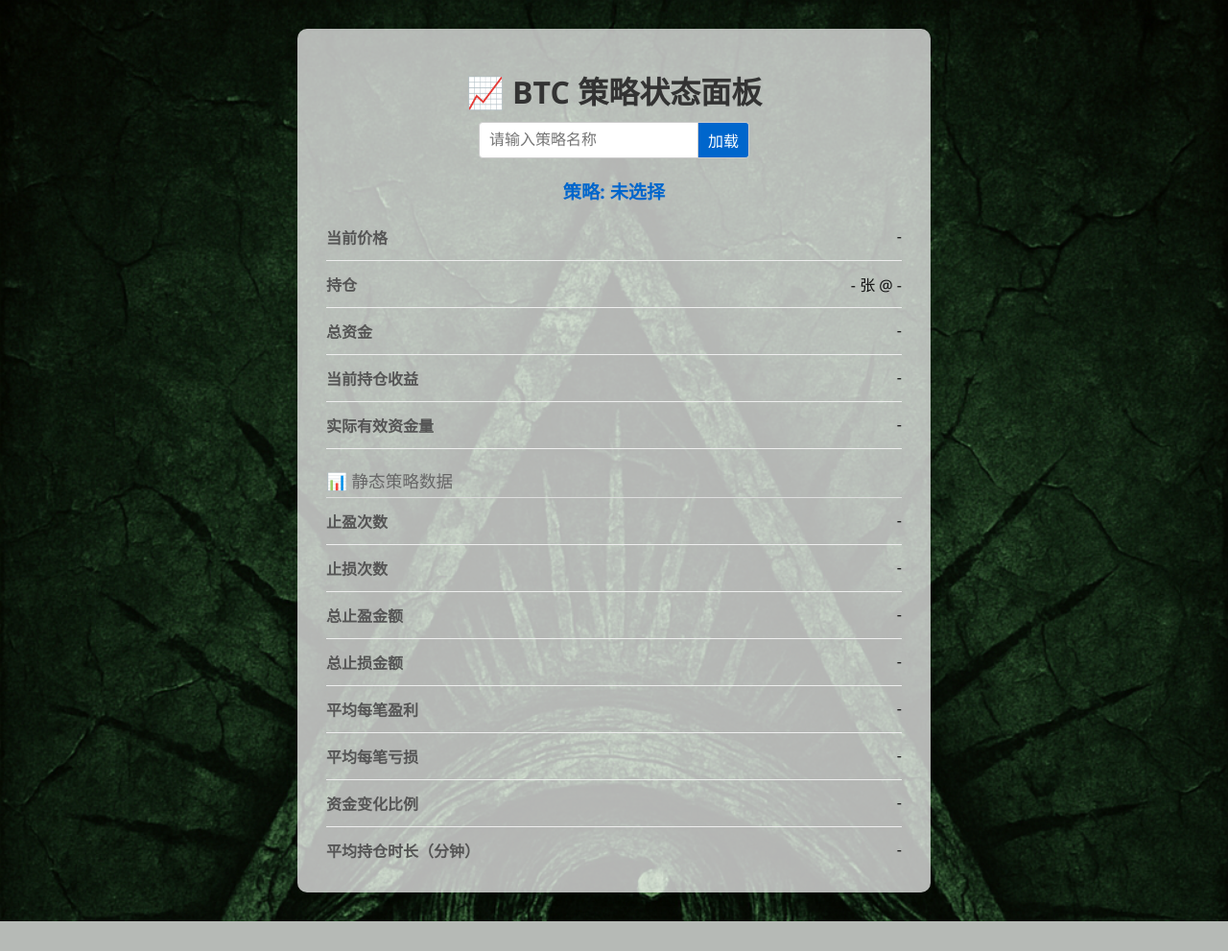
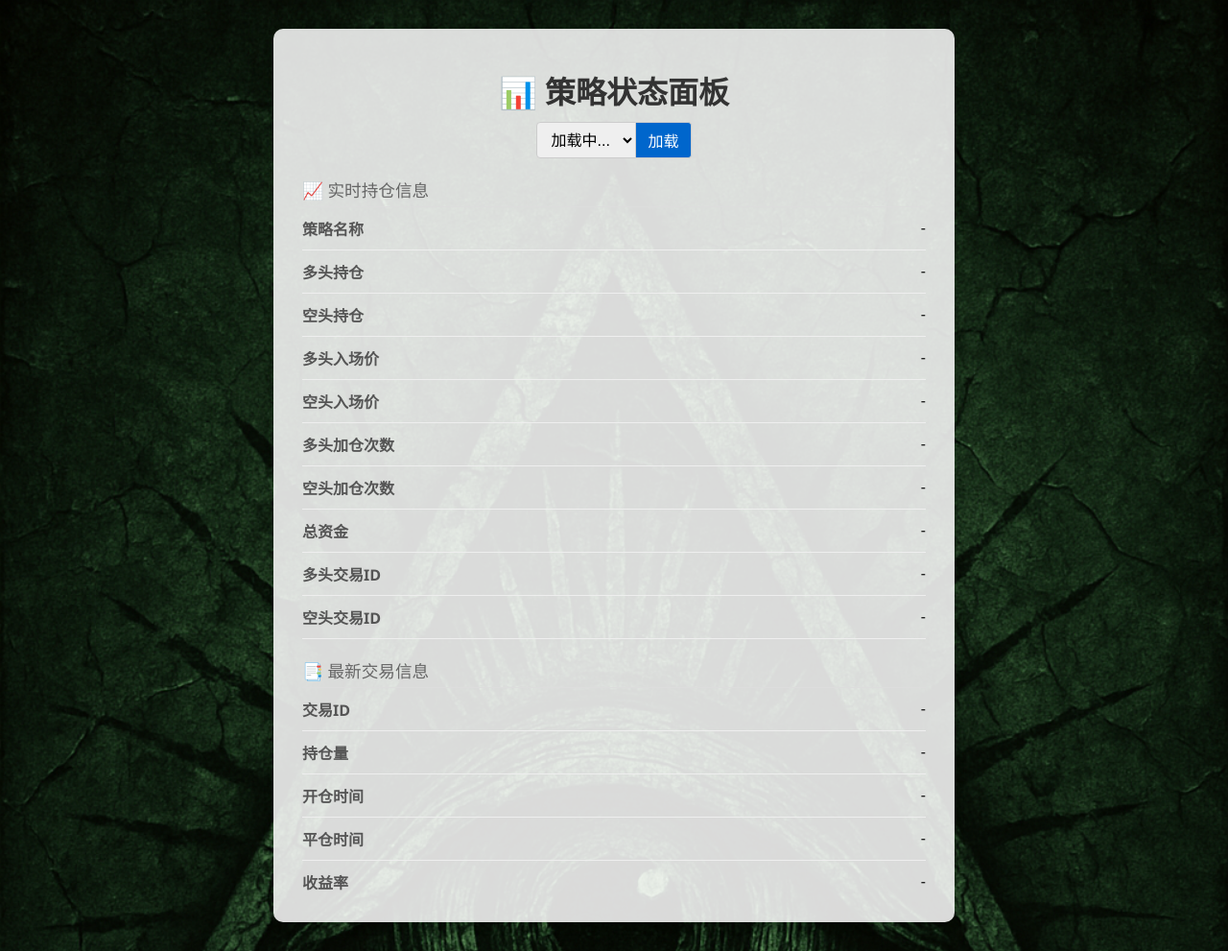
Before and after one commit to EugeneYilia/AllSeeingEye, a web app: page /capital.html in a window 1280 px wide. Shown: the whole page at 96% size. Before the commit the page ends 960 px from the top, so only its background shows below. Run offline with its HTML, style and script files only (its server is not run), Linux system fonts and the light colour scheme; data that the repository does not hold is empty.

Commit message:
update frontend

```diff
--- a/src/main/resources/static/capital.html
+++ b/src/main/resources/static/capital.html
@@ -2,23 +2,22 @@
 <html lang="zh">
 <head>
     <meta charset="UTF-8">
-    <title>BTC 策略状态面板</title>
+    <title>策略状态面板</title>
     <meta name="viewport" content="width=device-width, initial-scale=1.0">
     <link rel="icon" href="/static/imgs/favicon.ico" type="image/x-icon">
     <style>
         body {
             font-family: "Segoe UI", Tahoma, Geneva, Verdana, sans-serif;
-            background: #f4f6f8;
+            background: #f4f6f8 url("/static/imgs/CapitalEugene.png") no-repeat center center fixed;
+            background-size: cover;
             margin: 0;
             padding: 0;
-            background: #f4f6f8 url("/static/imgs/CapitalEugene.png") no-repeat center center fixed;
-            background-size: cover;
         }
 
         .container {
-            max-width: 600px;
+            max-width: 650px;
             margin: 30px auto;
-            background: rgba(255, 255, 255, 0.7); /* 改成半透明白色 */
+            background: rgba(255, 255, 255, 0.85);
             padding: 20px 30px;
             border-radius: 10px;
             box-shadow: 0 4px 12px rgba(0, 0, 0, 0.1);
@@ -30,21 +29,13 @@
             margin-bottom: 10px;
         }
 
-        .strategy-name {
-            text-align: center;
-            font-size: 1.2em;
-            font-weight: bold;
-            color: #0066cc;
-            margin-bottom: 10px;
-        }
-
         .input-group {
             display: flex;
             justify-content: center;
             margin-bottom: 20px;
         }
 
-        .input-group input {
+        .input-group select {
             padding: 6px 10px;
             font-size: 1em;
             border: 1px solid #ccc;
@@ -53,7 +44,7 @@
         }
 
         .input-group button {
-            padding: 6px 10px;
+            padding: 6px 12px;
             font-size: 1em;
             border: 1px solid #ccc;
             border-left: none;
@@ -63,10 +54,18 @@
             cursor: pointer;
         }
 
+        .section-title {
+            font-size: 1.1em;
+            color: #666;
+            margin-top: 20px;
+            border-bottom: 1px solid #ddd;
+            padding-bottom: 5px;
+        }
+
         .item {
             display: flex;
             justify-content: space-between;
-            padding: 12px 0;
+            padding: 10px 0;
             border-bottom: 1px solid #eee;
         }
 
@@ -83,145 +82,109 @@
             color: #111;
             font-weight: 500;
         }
-
-        .section-title {
-            font-size: 1.1em;
-            color: #666;
-            margin-top: 20px;
-            border-bottom: 1px solid #ddd;
-            padding-bottom: 5px;
-        }
     </style>
 </head>
 <body>
 <div class="container">
-    <h1>📈 BTC 策略状态面板</h1>
+    <h1>📊 策略状态面板</h1>
     <div class="input-group">
-        <input type="text" id="strategy_input" placeholder="请输入策略名称">
+        <select id="strategy_select">
+            <option value="">加载中...</option>
+        </select>
         <button onclick="loadStrategy()">加载</button>
     </div>
-    <div class="strategy-name" id="strategy_display">策略: 未选择</div>
 
-    <div class="item">
-        <span class="label">当前价格</span>
-        <span class="value" id="price">-</span>
-    </div>
+    <div class="section-title">📈 实时持仓信息</div>
+    <div class="item"><span class="label">策略名称</span><span class="value" id="strategy_name">-</span></div>
+    <div class="item"><span class="label">多头持仓</span><span class="value" id="long_pos">-</span></div>
+    <div class="item"><span class="label">空头持仓</span><span class="value" id="short_pos">-</span></div>
+    <div class="item"><span class="label">多头入场价</span><span class="value" id="long_entry">-</span></div>
+    <div class="item"><span class="label">空头入场价</span><span class="value" id="short_entry">-</span></div>
+    <div class="item"><span class="label">多头加仓次数</span><span class="value" id="long_count">-</span></div>
+    <div class="item"><span class="label">空头加仓次数</span><span class="value" id="short_count">-</span></div>
+    <div class="item"><span class="label">总资金</span><span class="value" id="capital">-</span></div>
+    <div class="item"><span class="label">多头交易ID</span><span class="value" id="long_id">-</span></div>
+    <div class="item"><span class="label">空头交易ID</span><span class="value" id="short_id">-</span></div>
 
-    <div class="item">
-        <span class="label">持仓</span>
-        <span class="value"><span id="position">-</span> 张 @ <span id="entry">-</span></span>
-    </div>
-
-    <div class="item">
-        <span class="label">总资金</span>
-        <span class="value" id="capital">-</span>
-    </div>
-
-    <div class="item">
-        <span class="label">当前持仓收益</span>
-        <span class="value" id="current_pnl">-</span>
-    </div>
-
-    <div class="item">
-        <span class="label">实际有效资金量</span>
-        <span class="value" id="effective_capital">-</span>
-    </div>
-
-    <div class="section-title">📊 静态策略数据</div>
-
-    <div class="item">
-        <span class="label">止盈次数</span>
-        <span class="value" id="take_profit_count">-</span>
-    </div>
-
-    <div class="item">
-        <span class="label">止损次数</span>
-        <span class="value" id="stop_loss_count">-</span>
-    </div>
-
-    <div class="item">
-        <span class="label">总止盈金额</span>
-        <span class="value" id="total_take_profit_amount">-</span>
-    </div>
-
-    <div class="item">
-        <span class="label">总止损金额</span>
-        <span class="value" id="total_stop_loss_amount">-</span>
-    </div>
-
-    <div class="item">
-        <span class="label">平均每笔盈利</span>
-        <span class="value" id="avg_profit_per_trade">-</span>
-    </div>
-
-    <div class="item">
-        <span class="label">平均每笔亏损</span>
-        <span class="value" id="avg_loss_per_trade">-</span>
-    </div>
-
-    <div class="item">
-        <span class="label">资金变化比例</span>
-        <span class="value" id="capital_change_ratio">-</span>
-    </div>
-
-    <div class="item">
-        <span class="label">平均持仓时长（分钟）</span>
-        <span class="value" id="avg_holding_duration">-</span>
-    </div>
+    <div class="section-title">📑 最新交易信息</div>
+    <div class="item"><span class="label">交易ID</span><span class="value" id="agg_id">-</span></div>
+    <div class="item"><span class="label">持仓量</span><span class="value" id="agg_holding">-</span></div>
+    <div class="item"><span class="label">开仓时间</span><span class="value" id="agg_open">-</span></div>
+    <div class="item"><span class="label">平仓时间</span><span class="value" id="agg_close">-</span></div>
+    <div class="item"><span class="label">收益率</span><span class="value" id="agg_return">-</span></div>
 </div>
 
 <script>
     let strategyName = "";
 
-    async function fetchStatus() {
-        if (!strategyName) return;
+    async function fetchAllStrategies() {
         try {
-            const res = await fetch(`/api/status`);
-            const data = await res.json();
-
-            document.getElementById("price").innerText = parseFloat(data.price).toFixed(2);
-            document.getElementById("position").innerText = data.position;
-            document.getElementById("entry").innerText = data.entry || "-";
-            document.getElementById("capital").innerText = data.capital.toFixed(5) + " USDT";
-            document.getElementById("current_pnl").innerText = data.current_pnl.toFixed(5) + " USDT";
-            document.getElementById("effective_capital").innerText = data.effective_capital.toFixed(5) + " USDT";
+            const res = await fetch("/v1/strategy/all");
+            const strategies = await res.json();
+            const select = document.getElementById("strategy_select");
+            select.innerHTML = `<option value="">请选择策略</option>`;
+            strategies.forEach(name => {
+                const option = document.createElement("option");
+                option.value = name;
+                option.text = name;
+                select.appendChild(option);
+            });
         } catch (err) {
-            console.error("实时数据获取失败:", err);
+            console.error("策略列表加载失败:", err);
         }
     }
 
-    async function fetchStaticData() {
+    async function fetchPosition() {
         if (!strategyName) return;
         try {
-            const res = await fetch(`/api/aggregate/${strategyName}`);
+            const res = await fetch(`/v1/strategy/position/state/${strategyName}`);
             const data = await res.json();
 
-            document.getElementById("take_profit_count").innerText = data.take_profit_count;
-            document.getElementById("stop_loss_count").innerText = data.stop_loss_count;
-            document.getElementById("total_take_profit_amount").innerText = data.total_take_profit_amount.toFixed(5) + " USDT";
-            document.getElementById("total_stop_loss_amount").innerText = data.total_stop_loss_amount.toFixed(5) + " USDT";
-            document.getElementById("avg_profit_per_trade").innerText = data.avg_profit_per_trade.toFixed(5) + " USDT";
-            document.getElementById("avg_loss_per_trade").innerText = data.avg_loss_per_trade.toFixed(5) + " USDT";
-            document.getElementById("capital_change_ratio").innerText = (data.capital_change_ratio * 100).toFixed(2) + "%";
-            document.getElementById("avg_holding_duration").innerText = data.avg_holding_duration.toFixed(2);
+            document.getElementById("strategy_name").innerText = data.strategy;
+            document.getElementById("long_pos").innerText = data.longPosition;
+            document.getElementById("short_pos").innerText = data.shortPosition;
+            document.getElementById("long_entry").innerText = data.longEntryPrice || "-";
+            document.getElementById("short_entry").innerText = data.shortEntryPrice || "-";
+            document.getElementById("long_count").innerText = data.longAddCount;
+            document.getElementById("short_count").innerText = data.shortAddCount;
+            document.getElementById("capital").innerText = data.capital + " USDT";
+            document.getElementById("long_id").innerText = data.longTransactionId || "-";
+            document.getElementById("short_id").innerText = data.shortTransactionId || "-";
         } catch (err) {
-            console.error("静态数据获取失败:", err);
+            console.error("实时持仓信息获取失败:", err);
+        }
+    }
+
+    async function fetchAggregate() {
+        if (!strategyName) return;
+        try {
+            const res = await fetch(`/v1/strategy/aggregate/${strategyName}`);
+            const data = await res.json();
+
+            document.getElementById("agg_id").innerText = data.transactionId;
+            document.getElementById("agg_holding").innerText = data.holdingAmount;
+            document.getElementById("agg_open").innerText = data.openTime;
+            document.getElementById("agg_close").innerText = data.closeTime || "-";
+            document.getElementById("agg_return").innerText = (parseFloat(data.returnPerformance) * 100).toFixed(2) + "%";
+        } catch (err) {
+            console.error("聚合交易信息获取失败:", err);
         }
     }
 
     function loadStrategy() {
-        const input = document.getElementById("strategy_input").value.trim();
-        if (!input) {
-            alert("请输入策略名称");
+        const select = document.getElementById("strategy_select");
+        const selected = select.value;
+        if (!selected) {
+            alert("请选择策略");
             return;
         }
-        strategyName = input;
-        document.getElementById("strategy_display").innerText = `策略: ${strategyName}`;
-        fetchStatus();
-        fetchStaticData();
+        strategyName = selected;
+        fetchPosition();
+        fetchAggregate();
     }
 
-    setInterval(fetchStatus, 2000);
+    fetchAllStrategies();
+    setInterval(fetchPosition, 1000); // 实时刷新持仓状态
 </script>
 </body>
 </html>
```
